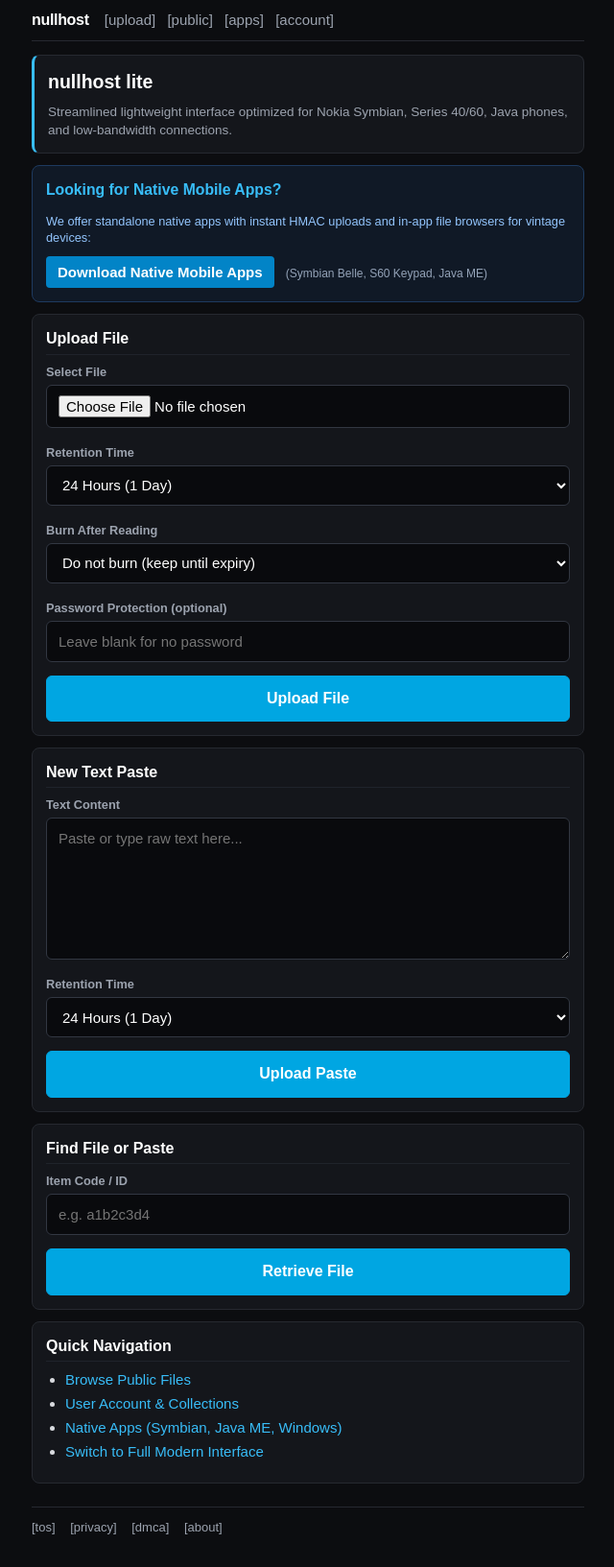
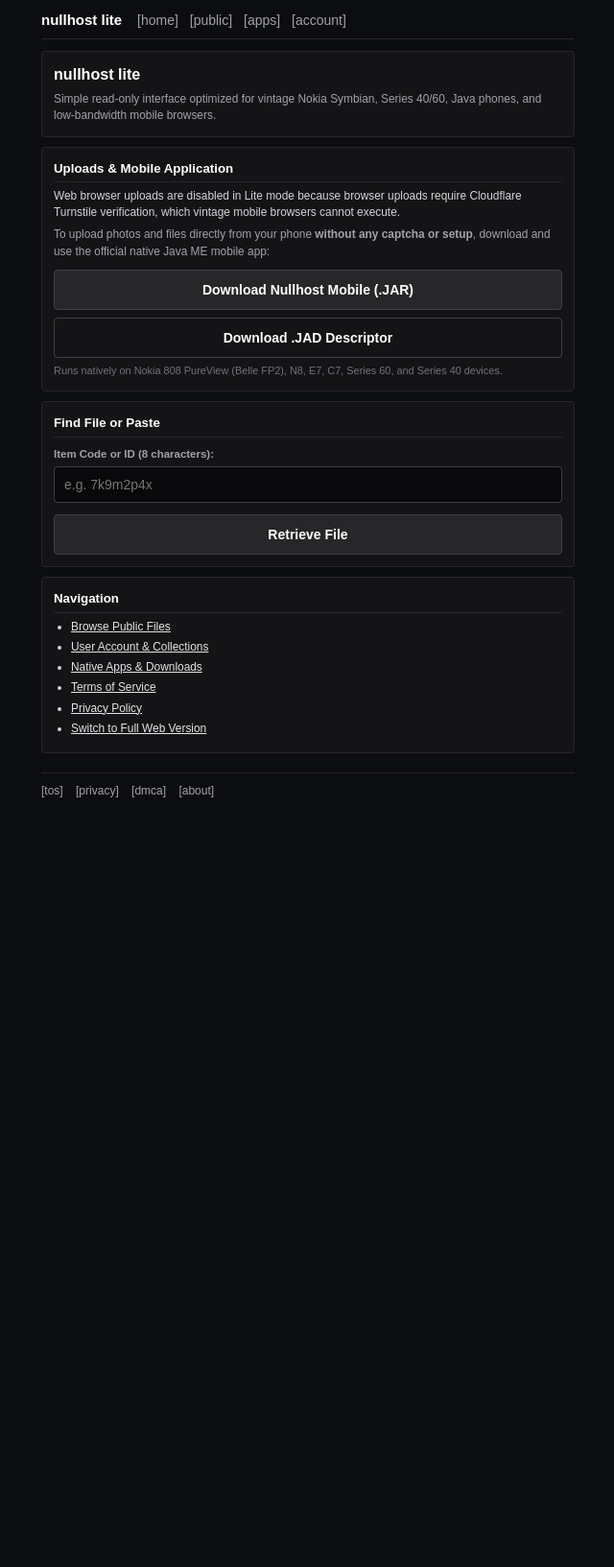
Before and after one commit to Gelaxiz/nullhost, a Flask app: page /lite in a window 1280 px wide. Shown: the whole page at 96% size, without its empty margins (319-959 px from the left). After the commit the page ends 831 px from the top, so only its background shows below. Run offline with Flask 3, Linux system fonts and the light colour scheme; some libraries are stand-ins or nearby versions.

Commit message:
refactor(lite): simplify nullhost lite, remove blue styling and disable broken web upload forms

```diff
--- a/templates/base.html
+++ b/templates/base.html
@@ -16,74 +16,81 @@
             width: 100%;
             min-height: 100%;
             background-color: #0c0d10 !important;
-            color: #d8dadf !important;
+            color: #d4d4d8 !important;
             font-family: Arial, Helvetica, sans-serif;
-            font-size: 15px;
-            line-height: 1.4;
+            font-size: 14px;
+            line-height: 1.45;
         }
         body {
             width: 100%;
-            max-width: 600px;
+            max-width: 580px;
             margin: 0 auto;
             padding: 10px 12px 32px;
             box-sizing: border-box;
             background-color: #0c0d10 !important;
         }
         a {
-            color: #38bdf8;
-            text-decoration: none;
+            color: #e4e4e7;
+            text-decoration: underline;
         }
         a:hover, a:focus {
+            color: #ffffff;
             text-decoration: underline;
-            color: #7dd3fc;
         }
         .nav-container, .content, .footer-links {
             width: 100%;
             box-sizing: border-box;
         }
         .nav {
-            border-bottom: 1px solid #262930;
-            padding-bottom: 10px;
-            margin-bottom: 14px;
+            border-bottom: 1px solid #27272a;
+            padding-bottom: 8px;
+            margin-bottom: 12px;
             display: block;
         }
         .nav-brand {
             font-weight: bold;
-            font-size: 16px;
+            font-size: 15px;
             color: #ffffff;
             margin-right: 12px;
-            letter-spacing: -0.02em;
+            text-decoration: none;
         }
         .nav-links {
             display: inline;
         }
         .nav-links a {
             margin-right: 8px;
-            color: #9ca3af;
+            color: #a1a1aa;
+            text-decoration: none;
         }
         .nav-links a:hover {
             color: #ffffff;
+            text-decoration: underline;
         }
         .footer-links {
-            border-top: 1px solid #262930;
-            margin-top: 24px;
-            padding-top: 12px;
-            font-size: 13px;
+            border-top: 1px solid #27272a;
+            margin-top: 20px;
+            padding-top: 10px;
+            font-size: 12px;
         }
         .footer-links a {
-            margin-right: 12px;
-            color: #9ca3af;
+            margin-right: 10px;
+            color: #a1a1aa;
+            text-decoration: none;
+        }
+        .footer-links a:hover {
+            color: #ffffff;
+            text-decoration: underline;
         }
         h1, h2, h3 {
-            margin: 14px 0 6px;
+            margin: 12px 0 6px;
             color: #ffffff;
             font-weight: 600;
         }
-        h1 { font-size: 20px; }
-        h2 { font-size: 16px; border-bottom: 1px solid #1f232b; padding-bottom: 4px; }
-        h3 { font-size: 14px; }
+        h1 { font-size: 18px; }
+        h2 { font-size: 15px; border-bottom: 1px solid #27272a; padding-bottom: 4px; }
+        h3 { font-size: 13px; }
         p, ul, ol {
-            margin: 8px 0;
+            margin: 6px 0;
         }
         ul, ol {
             padding-left: 20px;
@@ -93,8 +100,8 @@
         }
         hr {
             border: 0;
-            border-top: 1px solid #262930;
-            margin: 16px 0;
+            border-top: 1px solid #27272a;
+            margin: 14px 0;
         }
         table {
             border-collapse: collapse;
@@ -102,54 +109,59 @@
             margin: 10px 0;
         }
         th, td {
-            border: 1px solid #262930;
+            border: 1px solid #27272a;
             padding: 6px 8px;
             text-align: left;
             vertical-align: top;
         }
         th {
-            background-color: #17191e;
+            background-color: #18181b;
             color: #ffffff;
         }
         .card {
-            background: #14161b;
-            border: 1px solid #262930;
-            border-radius: 8px;
-            padding: 14px;
-            margin: 12px 0;
+            background: #141416;
+            border: 1px solid #27272a;
+            border-radius: 4px;
+            padding: 12px;
+            margin: 10px 0;
             box-sizing: border-box;
         }
         input, select, textarea, button {
             font: inherit;
             box-sizing: border-box;
         }
-        input[type="text"], input[type="password"], input[type="file"], select, textarea {
+        input[type="text"], input[type="password"], select, textarea {
             width: 100%;
-            background: #090a0d;
+            background: #09090b;
             color: #ffffff;
-            border: 1px solid #323742;
-            border-radius: 6px;
-            padding: 10px 12px;
-            margin: 4px 0 14px;
+            border: 1px solid #3f3f46;
+            border-radius: 4px;
+            padding: 8px 10px;
+            margin: 4px 0 12px;
             display: block;
-            min-height: 42px;
+            min-height: 38px;
         }
-        input[type="submit"], button.btn {
-            background: #00a6e2;
+        input[type="submit"], button.btn, .btn {
+            background: #27272a;
             color: #ffffff;
-            border: 1px solid #00a6e2;
-            border-radius: 6px;
-            padding: 12px 18px;
-            font-size: 16px;
-            font-weight: bold;
+            border: 1px solid #3f3f46;
+            border-radius: 4px;
+            padding: 10px 14px;
+            font-size: 14px;
+            font-weight: 600;
             cursor: pointer;
             display: block;
             width: 100%;
-            min-height: 46px;
+            min-height: 40px;
             text-align: center;
+            text-decoration: none;
+            box-sizing: border-box;
         }
-        input[type="submit"]:hover, button.btn:hover {
-            background: #008cc0;
+        input[type="submit"]:hover, button.btn:hover, .btn:hover {
+            background: #3f3f46;
+            border-color: #52525b;
+            color: #ffffff;
+            text-decoration: none;
         }
         .theme-toggle { display: none; }
     </style>
@@ -186,9 +198,13 @@
     -->
     <div class="nav-container">
         <div class="nav">
-            <span class="nav-brand">nullhost</span>
+            <span class="nav-brand">nullhost{% if legacy_mode %} lite{% endif %}</span>
             <div class="nav-links">
+                {% if legacy_mode %}
+                <a href="/">[home]</a>
+                {% else %}
                 <a href="/">[upload]</a>
+                {% endif %}
                 <a href="/uploads/">[public]</a>
                 <a href="/app">[apps]</a>
                 <a href="/a">[account]</a>
--- a/templates/index_legacy.html
+++ b/templates/index_legacy.html
@@ -1,89 +1,46 @@
 {% extends "base.html" %}
 {% block content %}
-<div class="card" style="border-left: 3px solid #38bdf8;">
-    <h1 style="margin-top: 0; font-size: 1.3rem;">nullhost lite</h1>
-    <p style="color: #9ca3af; font-size: 0.9rem; margin-bottom: 0;">Streamlined lightweight interface optimized for Nokia Symbian, Series 40/60, Java phones, and low-bandwidth connections.</p>
+<div class="card">
+    <h1 style="margin-top: 0; font-size: 1.15rem;">nullhost lite</h1>
+    <p style="color: #a1a1aa; font-size: 0.85rem; margin-bottom: 0;">Simple read-only interface optimized for vintage Nokia Symbian, Series 40/60, Java phones, and low-bandwidth mobile browsers.</p>
 </div>
 
-<!-- Native Apps Notice -->
-<div class="card" style="background: #101926; border-color: #1e3a5f;">
-    <h2 style="color: #38bdf8; margin-top: 0; border: none; font-size: 1.05rem;">Looking for Native Mobile Apps?</h2>
-    <p style="font-size: 0.85rem; color: #93c5fd; margin-bottom: 10px;">We offer standalone native apps with instant HMAC uploads and in-app file browsers for vintage devices:</p>
-    <p style="margin: 0;">
-        <a href="/app" style="display: inline-block; background: #0284c7; color: #ffffff; padding: 6px 12px; border-radius: 4px; font-weight: bold; text-decoration: none;">Download Native Mobile Apps</a>
-        <span style="font-size: 0.8rem; color: #94a3b8; margin-left: 8px;">(Symbian Belle, S60 Keypad, Java ME)</span>
+<!-- Uploads disabled notice & Native App solution -->
+<div class="card">
+    <h2 style="margin-top: 0; font-size: 0.95rem;">Uploads & Mobile Application</h2>
+    <p style="font-size: 0.85rem; color: #d4d4d8; line-height: 1.45;">
+        Web browser uploads are disabled in Lite mode because browser uploads require Cloudflare Turnstile verification, which vintage mobile browsers cannot execute.
     </p>
+    <p style="font-size: 0.85rem; color: #a1a1aa; line-height: 1.45;">
+        To upload photos and files directly from your phone <strong>without any captcha or setup</strong>, download and use the official native Java ME mobile app:
+    </p>
+    <div style="margin: 10px 0 6px;">
+        <a href="/download-app?platform=j2me" class="btn" style="text-align: center; margin-bottom: 8px;">Download Nullhost Mobile (.JAR)</a>
+        <a href="/download-app?platform=jad" class="btn" style="text-align: center; background: transparent; border-color: #3f3f46;">Download .JAD Descriptor</a>
+    </div>
+    <p style="font-size: 0.78rem; color: #71717a; margin-top: 6px; margin-bottom: 0;">Runs natively on Nokia 808 PureView (Belle FP2), N8, E7, C7, Series 60, and Series 40 devices.</p>
 </div>
 
-<!-- Upload File -->
+<!-- Find File or Paste -->
 <div class="card">
-    <h2 style="margin-top: 0;">Upload File</h2>
-    <form action="/upload" method="post" enctype="multipart/form-data">
-        <label style="font-weight: bold; font-size: 0.85rem; color: #9ca3af;">Select File</label>
-        <input type="file" name="file" required>
-
-        <label style="font-weight: bold; font-size: 0.85rem; color: #9ca3af;">Retention Time</label>
-        <select name="expiry">
-            <option value="3600">1 Hour</option>
-            <option value="86400" selected>24 Hours (1 Day)</option>
-            <option value="604800">7 Days (1 Week)</option>
-            <option value="2592000">30 Days (1 Month)</option>
-            <option value="9999999999">Never Expire</option>
-        </select>
-
-        <label style="font-weight: bold; font-size: 0.85rem; color: #9ca3af;">Burn After Reading</label>
-        <select name="burn_limit">
-            <option value="0" selected>Do not burn (keep until expiry)</option>
-            <option value="1">Self-destruct after 1 view</option>
-            <option value="5">Self-destruct after 5 views</option>
-            <option value="10">Self-destruct after 10 views</option>
-        </select>
-
-        <label style="font-weight: bold; font-size: 0.85rem; color: #9ca3af;">Password Protection (optional)</label>
-        <input type="password" name="password" placeholder="Leave blank for no password">
-
-        <input type="submit" value="Upload File" class="btn">
-    </form>
-</div>
-
-<!-- Paste Text -->
-<div class="card">
-    <h2 style="margin-top: 0;">New Text Paste</h2>
-    <form action="/upload" method="post">
-        <label style="font-weight: bold; font-size: 0.85rem; color: #9ca3af;">Text Content</label>
-        <textarea name="text" rows="6" placeholder="Paste or type raw text here..." required></textarea>
-
-        <label style="font-weight: bold; font-size: 0.85rem; color: #9ca3af;">Retention Time</label>
-        <select name="expiry">
-            <option value="3600">1 Hour</option>
-            <option value="86400" selected>24 Hours (1 Day)</option>
-            <option value="604800">7 Days (1 Week)</option>
-            <option value="2592000">30 Days (1 Month)</option>
-            <option value="9999999999">Never Expire</option>
-        </select>
-
-        <input type="submit" value="Upload Paste" class="btn">
-    </form>
-</div>
-
-<!-- Find File -->
-<div class="card">
-    <h2 style="margin-top: 0;">Find File or Paste</h2>
+    <h2 style="margin-top: 0; font-size: 0.95rem;">Find File or Paste</h2>
     <form action="/search" method="get">
-        <label style="font-weight: bold; font-size: 0.85rem; color: #9ca3af;">Item Code / ID</label>
-        <input type="text" name="id" maxlength="32" placeholder="e.g. a1b2c3d4" required>
+        <label style="font-weight: 600; font-size: 0.82rem; color: #a1a1aa;" for="item-id-input">Item Code or ID (8 characters):</label>
+        <input type="text" id="item-id-input" name="id" maxlength="32" placeholder="e.g. 7k9m2p4x" required>
         <input type="submit" value="Retrieve File" class="btn">
     </form>
 </div>
 
-<!-- Navigation Links -->
+<!-- Quick Navigation -->
 <div class="card">
-    <h2 style="margin-top: 0;">Quick Navigation</h2>
-    <ul>
+    <h2 style="margin-top: 0; font-size: 0.95rem;">Navigation</h2>
+    <ul style="padding-left: 18px; margin-bottom: 0; font-size: 0.85rem;">
         <li><a href="/uploads/">Browse Public Files</a></li>
         <li><a href="/a">User Account & Collections</a></li>
-        <li><a href="/app">Native Apps (Symbian, Java ME, Windows)</a></li>
-        <li><a href="/?lite=0">Switch to Full Modern Interface</a></li>
+        <li><a href="/app">Native Apps & Downloads</a></li>
+        <li><a href="/tos">Terms of Service</a></li>
+        <li><a href="/privacy">Privacy Policy</a></li>
+        <li><a href="/?lite=0">Switch to Full Web Version</a></li>
     </ul>
 </div>
 {% endblock %}
```
